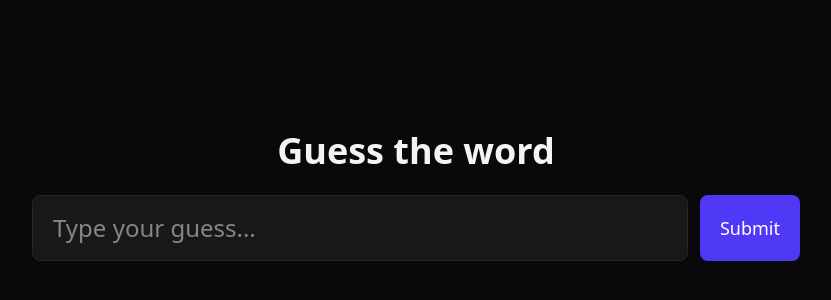
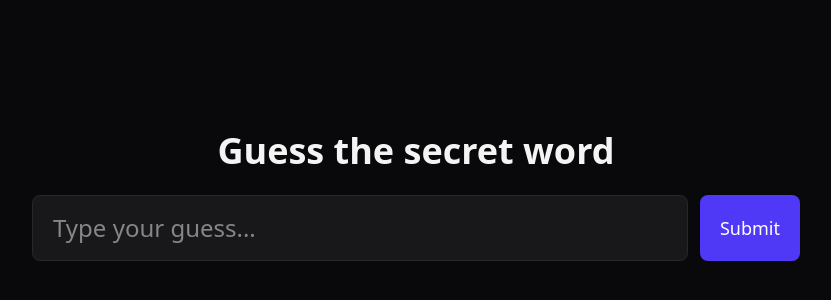
Before and after one commit to kabukki/hot-cold, a React (Vite) app: page / in a window 1280 px wide. Shown: the part 204-504 px from the top of the page, without its empty margins (224-1055 px from the left). Built offline with nearby package versions, Linux system fonts and the light colour scheme.

Commit message:
Updated readme

```diff
--- a/src/App.tsx
+++ b/src/App.tsx
@@ -53,7 +53,7 @@ function App() {
   return (
     <div className='min-h-dvh grid place-items-center px-4'>
       <div className='w-full max-w-3xl'>
-        <h1 className='text-4xl font-semibold text-center mb-6'>Guess the word</h1>
+        <h1 className='text-4xl font-semibold text-center mb-6'>Guess the secret word</h1>
         <form onSubmit={onSubmit} className='flex flex-col sm:flex-row gap-3'>
           <input
             className='w-full text-2xl px-5 py-4 rounded-lg bg-zinc-900 border border-zinc-800 focus:outline-none focus:ring-2 focus:ring-indigo-500'
```
Also changed, not shown: 1 other file (tests, documents, lock files or other folders).
